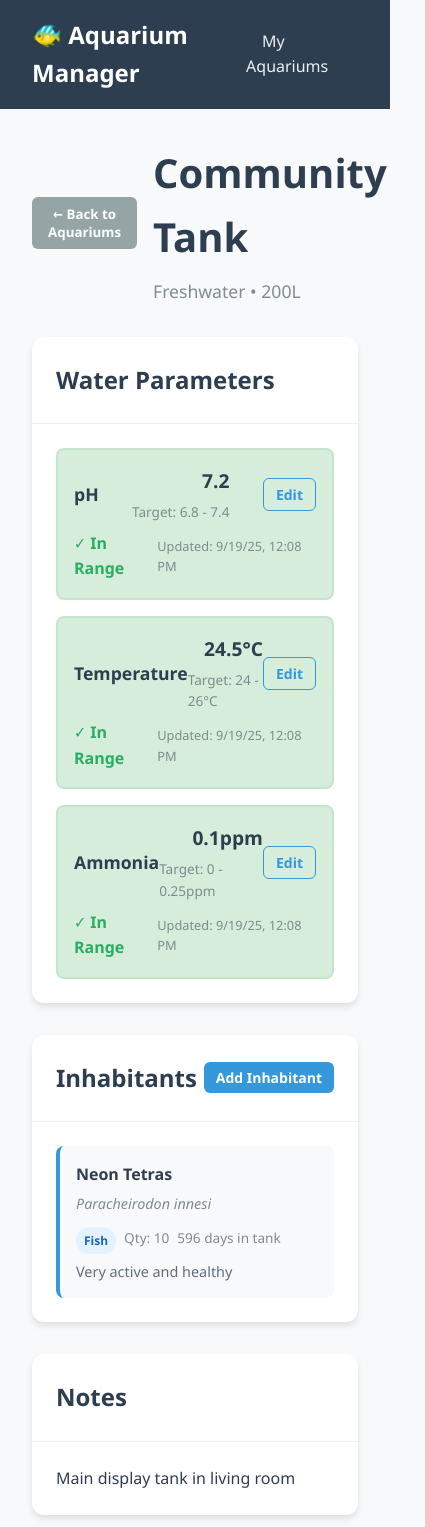
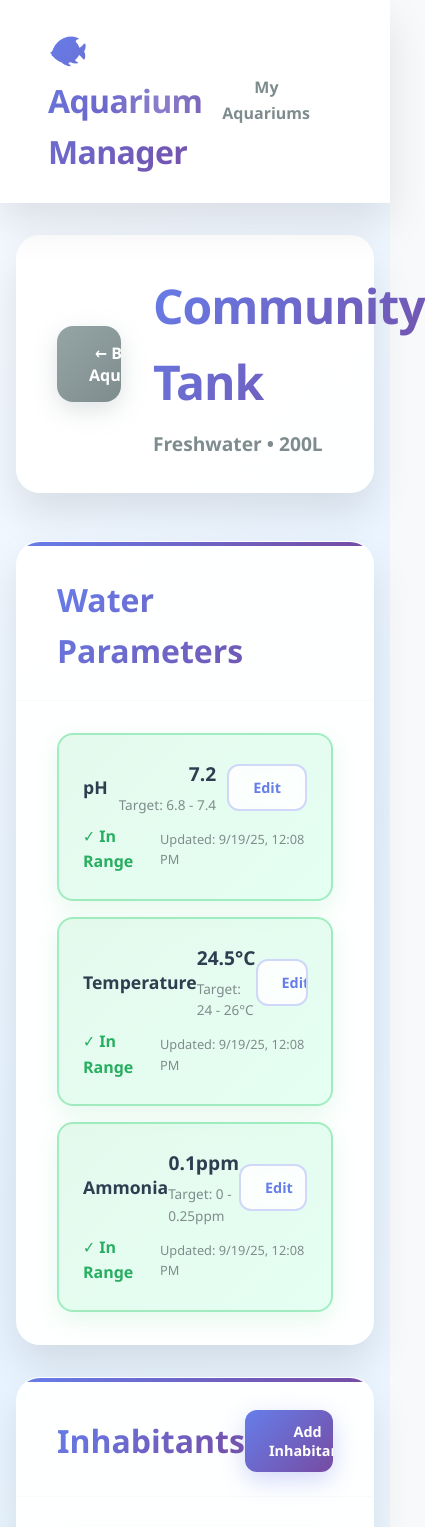
Before and after one commit to kaiye13/aquarium-manager, an Angular app: page /aquarium/1 in a window 390 px wide. Shown: the top 1527 px of the page, 425 px wide, since content can reach past the window. Built offline with nearby package versions, Linux system fonts and the light colour scheme.

Commit message:
Refactor styles for aquarium components; enhance navbar and button designs, improve layout responsiveness, and update background gradients for better aesthetics.

```diff
--- a/src/app/app.scss
+++ b/src/app/app.scss
@@ -1,27 +1,46 @@
+@use '../styles/variables' as *;
+
 .app-container {
   min-height: 100vh;
   display: flex;
   flex-direction: column;
+  background: linear-gradient(135deg, #f8faff 0%, #e6f3ff 50%, #f0f8ff 100%);
 }
 
 .navbar {
-  background-color: #2c3e50;
-  padding: 1rem 2rem;
-  box-shadow: 0 2px 4px rgba(0, 0, 0, 0.1);
+  background: rgba(255, 255, 255, 0.95);
+  backdrop-filter: blur(20px);
+  padding: 1.5rem 3rem;
+  box-shadow: 0 20px 40px rgba(0, 0, 0, 0.1);
   display: flex;
   justify-content: space-between;
   align-items: center;
+  border-bottom: 1px solid rgba(255, 255, 255, 0.2);
+  position: sticky;
+  top: 0;
+  z-index: 1000;
 
   .nav-brand {
     h1 {
-      color: white;
       margin: 0;
-      font-size: 1.5rem;
+      font-size: 2rem;
+      font-weight: 800;
       cursor: pointer;
       text-decoration: none;
+      background: linear-gradient(135deg, #667eea 0%, #764ba2 100%);
+      -webkit-background-clip: text;
+      -webkit-text-fill-color: transparent;
+      background-clip: text;
+      letter-spacing: -0.02em;
+
+      @media (prefers-reduced-motion: no-preference) {
+        transition: all 0.3s cubic-bezier(0.4, 0, 0.2, 1);
+      }
 
       &:hover {
-        color: #3498db;
+        @media (prefers-reduced-motion: no-preference) {
+          transform: scale(1.05);
+        }
       }
     }
   }
@@ -31,25 +50,62 @@
     margin: 0;
     padding: 0;
     display: flex;
-    gap: 2rem;
+    gap: 1rem;
 
     li {
       a {
-        color: #ecf0f1;
+        color: $text-secondary;
         text-decoration: none;
-        font-weight: 500;
-        padding: 0.5rem 1rem;
-        border-radius: 4px;
-        transition: all 0.2s ease;
+        font-weight: 600;
+        font-size: 1rem;
+        padding: 1rem 2rem;
+        border-radius: 16px;
+        position: relative;
+        overflow: hidden;
+
+        @media (prefers-reduced-motion: no-preference) {
+          transition: all 0.3s cubic-bezier(0.4, 0, 0.2, 1);
+        }
+
+        &::before {
+          content: '';
+          position: absolute;
+          top: 0;
+          left: -100%;
+          width: 100%;
+          height: 100%;
+          background: linear-gradient(90deg, transparent, rgba(255, 255, 255, 0.2), transparent);
+          @media (prefers-reduced-motion: no-preference) {
+            transition: left 0.5s ease;
+          }
+        }
 
         &:hover {
-          background-color: rgba(255, 255, 255, 0.1);
-          color: white;
+          background: rgba(102, 126, 234, 0.1);
+          color: $text-primary;
+          backdrop-filter: blur(10px);
+
+          @media (prefers-reduced-motion: no-preference) {
+            transform: translateY(-2px);
+          }
+
+          &::before {
+            left: 100%;
+          }
         }
 
         &.active {
-          background-color: #3498db;
+          background: linear-gradient(135deg, #667eea 0%, #764ba2 100%);
           color: white;
+          box-shadow: 0 8px 25px rgba(102, 126, 234, 0.3);
+
+          @media (prefers-reduced-motion: no-preference) {
+            transform: translateY(-2px);
+          }
+
+          &:hover {
+            box-shadow: 0 12px 40px rgba(102, 126, 234, 0.4);
+          }
         }
       }
     }
@@ -58,10 +114,10 @@
 
 .main-content {
   flex: 1;
-  background-color: #f8f9fa;
-  min-height: calc(100vh - var(--navbar-height, 80px));
+  min-height: calc(100vh - var(--navbar-height, 100px));
+  position: relative;
 }
 
 :root {
-  --navbar-height: 80px;
+  --navbar-height: 100px;
 }
--- a/src/app/aquarium-detail/aquarium-detail.component.scss
+++ b/src/app/aquarium-detail/aquarium-detail.component.scss
@@ -1,27 +1,45 @@
+@use '../../styles/variables' as *;
+
 .aquarium-detail-container {
-  padding: 2rem;
-  max-width: 1200px;
+  padding: 2rem 1rem;
+  max-width: 1400px;
   margin: 0 auto;
 }
 
 .header {
-  margin-bottom: 2rem;
+  display: flex;
+  justify-content: space-between;
+  align-items: center;
+  margin-bottom: 3rem;
+  background: rgba(255, 255, 255, 0.95);
+  backdrop-filter: blur(20px);
+  border-radius: 24px;
+  box-shadow: 0 20px 40px rgba(0, 0, 0, 0.1);
+  padding: 2rem 2.5rem;
+  border: 1px solid rgba(255, 255, 255, 0.2);
 
   .header-content {
     display: flex;
     align-items: center;
-    gap: 1rem;
+    gap: 2rem;
+    width: 100%;
 
     .aquarium-info {
       h1 {
         margin: 0;
-        color: #2c3e50;
-        font-size: 2.5rem;
+        font-size: 3rem;
+        font-weight: 800;
+        background: linear-gradient(135deg, #667eea 0%, #764ba2 100%);
+        -webkit-background-clip: text;
+        -webkit-text-fill-color: transparent;
+        background-clip: text;
+        letter-spacing: -0.02em;
       }
 
       .aquarium-meta {
-        color: #7f8c8d;
-        font-size: 1.1rem;
+        color: $text-secondary;
+        font-size: 1.2rem;
+        font-weight: 600;
         margin-top: 0.5rem;
         display: block;
       }
@@ -30,49 +48,91 @@
 }
 
 .btn {
-  padding: 0.5rem 1rem;
+  padding: 1rem 2rem;
   border: none;
-  border-radius: 6px;
+  border-radius: 16px;
   font-weight: 600;
+  font-size: 1rem;
   text-decoration: none;
   display: inline-flex;
   align-items: center;
   gap: 0.5rem;
   cursor: pointer;
-  transition: all 0.2s ease;
+  position: relative;
+  overflow: hidden;
+
+  @media (prefers-reduced-motion: no-preference) {
+    transition: all 0.3s cubic-bezier(0.4, 0, 0.2, 1);
+  }
+
+  &:focus {
+    outline: 2px solid rgba(102, 126, 234, 0.5);
+    outline-offset: 2px;
+  }
 
   &.btn-primary {
-    background-color: #3498db;
+    background: linear-gradient(135deg, #667eea 0%, #764ba2 100%);
     color: white;
+    box-shadow: 0 8px 25px rgba(102, 126, 234, 0.3);
 
     &:hover {
-      background-color: #2980b9;
+      box-shadow: 0 12px 40px rgba(102, 126, 234, 0.4);
+      @media (prefers-reduced-motion: no-preference) {
+        transform: translateY(-2px) scale(1.02);
+      }
+    }
+
+    &::before {
+      content: '';
+      position: absolute;
+      top: 0;
+      left: -100%;
+      width: 100%;
+      height: 100%;
+      background: linear-gradient(90deg, transparent, rgba(255, 255, 255, 0.2), transparent);
+      @media (prefers-reduced-motion: no-preference) {
+        transition: left 0.5s ease;
+      }
+    }
+
+    &:hover::before {
+      left: 100%;
     }
   }
 
   &.btn-secondary {
-    background-color: #95a5a6;
+    background: linear-gradient(135deg, #95a5a6 0%, #7f8c8d 100%);
     color: white;
+    box-shadow: 0 8px 25px rgba(149, 165, 166, 0.3);
 
     &:hover {
-      background-color: #7f8c8d;
+      box-shadow: 0 12px 40px rgba(149, 165, 166, 0.4);
+      @media (prefers-reduced-motion: no-preference) {
+        transform: translateY(-2px) scale(1.02);
+      }
     }
   }
 
   &.btn-outline {
-    background-color: transparent;
-    color: #3498db;
-    border: 1px solid #3498db;
+    background: rgba(255, 255, 255, 0.9);
+    color: #667eea;
+    border: 2px solid rgba(102, 126, 234, 0.3);
+    backdrop-filter: blur(10px);
 
     &:hover {
-      background-color: #3498db;
+      background: linear-gradient(135deg, #667eea 0%, #764ba2 100%);
       color: white;
+      border-color: transparent;
+      @media (prefers-reduced-motion: no-preference) {
+        transform: translateY(-2px);
+      }
     }
   }
 
   &.btn-small {
-    padding: 0.375rem 0.75rem;
-    font-size: 0.875rem;
+    padding: 0.75rem 1.5rem;
+    font-size: 0.9rem;
+    border-radius: 12px;
   }
 }
 
@@ -84,27 +144,45 @@
 }
 
 .card {
-  background: white;
-  border-radius: 12px;
-  box-shadow: 0 4px 6px rgba(0, 0, 0, 0.1);
+  background: rgba(255, 255, 255, 0.95);
+  backdrop-filter: blur(20px);
+  border-radius: 24px;
+  box-shadow: 0 20px 40px rgba(0, 0, 0, 0.1);
+  border: 1px solid rgba(255, 255, 255, 0.2);
   overflow: hidden;
+  position: relative;
+
+  &::before {
+    content: '';
+    position: absolute;
+    top: 0;
+    left: 0;
+    right: 0;
+    height: 4px;
+    background: linear-gradient(135deg, #667eea 0%, #764ba2 100%);
+  }
 
   .card-header {
-    padding: 1.5rem;
-    border-bottom: 1px solid #ecf0f1;
+    padding: 2rem 2.5rem 1.5rem;
+    border-bottom: 1px solid rgba(236, 240, 241, 0.3);
     display: flex;
     justify-content: space-between;
     align-items: center;
 
     h2 {
       margin: 0;
-      color: #2c3e50;
-      font-size: 1.5rem;
+      color: $text-primary;
+      font-size: 2rem;
+      font-weight: 700;
+      background: linear-gradient(135deg, #667eea 0%, #764ba2 100%);
+      -webkit-background-clip: text;
+      -webkit-text-fill-color: transparent;
+      background-clip: text;
     }
   }
 
   .card-body {
-    padding: 1.5rem;
+    padding: 2rem 2.5rem;
   }
 }
 
@@ -115,19 +193,34 @@
 }
 
 .parameter-item {
-  padding: 1rem;
-  border-radius: 8px;
+  padding: 1.5rem;
+  border-radius: 16px;
   border: 2px solid transparent;
+  background: rgba(248, 250, 252, 0.8);
+  backdrop-filter: blur(10px);
+  @media (prefers-reduced-motion: no-preference) {
+    transition: all 0.3s cubic-bezier(0.4, 0, 0.2, 1);
+  }
+
+  &:hover {
+    box-shadow: 0 15px 30px rgba(0, 0, 0, 0.1);
+    @media (prefers-reduced-motion: no-preference) {
+      transform: translateY(-2px);
+    }
+  }
 
   &.success {
-    background-color: #d5edda;
-    border-color: #c3e6cb;
+    background: linear-gradient(135deg, rgba(0, 200, 81, 0.1) 0%, rgba(0, 255, 136, 0.1) 100%);
+    border-color: rgba(0, 200, 81, 0.3);
+    box-shadow: 0 8px 25px rgba(0, 200, 81, 0.1);
   }
 
   &.danger {
-    background-color: #f8d7da;
-    border-color: #f5c6cb;
+    background: linear-gradient(135deg, rgba(255, 68, 68, 0.1) 0%, rgba(204, 0, 0, 0.1) 100%);
+    border-color: rgba(255, 68, 68, 0.3);
+    box-shadow: 0 8px 25px rgba(255, 68, 68, 0.1);
   }
+}
 
   .parameter-info {
     display: flex;
@@ -219,7 +312,6 @@
       font-size: 0.8rem;
     }
   }
-}
 
 .inhabitant-list {
   display: flex;
@@ -228,10 +320,24 @@
 }
 
 .inhabitant-item {
-  padding: 1rem;
-  background-color: #f8f9fa;
-  border-radius: 8px;
-  border-left: 4px solid #3498db;
+  padding: 1.5rem;
+  background: rgba(255, 255, 255, 0.9);
+  backdrop-filter: blur(10px);
+  border-radius: 16px;
+  border-left: 4px solid transparent;
+  border-image: linear-gradient(135deg, #667eea 0%, #764ba2 100%) 1;
+  box-shadow: 0 10px 25px rgba(0, 0, 0, 0.08);
+
+  @media (prefers-reduced-motion: no-preference) {
+    transition: all 0.3s cubic-bezier(0.4, 0, 0.2, 1);
+  }
+
+  &:hover {
+    box-shadow: 0 15px 35px rgba(0, 0, 0, 0.12);
+    @media (prefers-reduced-motion: no-preference) {
+      transform: translateY(-2px);
+    }
+  }
 
   .inhabitant-info {
     h4 {
@@ -253,29 +359,34 @@
       margin-bottom: 0.5rem;
 
       .type-badge {
-        padding: 0.25rem 0.5rem;
-        border-radius: 15px;
-        font-size: 0.75rem;
+        padding: 0.5rem 1rem;
+        border-radius: 20px;
+        font-size: 0.85rem;
         font-weight: 600;
+        backdrop-filter: blur(10px);
 
         &.type-fish {
-          background-color: #e3f2fd;
+          background: linear-gradient(135deg, #e3f2fd 0%, #bbdefb 100%);
           color: #1565c0;
+          box-shadow: 0 4px 15px rgba(21, 101, 192, 0.2);
         }
 
         &.type-invertebrate {
-          background-color: #f3e5f5;
+          background: linear-gradient(135deg, #f3e5f5 0%, #e1bee7 100%);
           color: #7b1fa2;
+          box-shadow: 0 4px 15px rgba(123, 31, 162, 0.2);
         }
 
         &.type-plant {
-          background-color: #e8f5e8;
+          background: linear-gradient(135deg, #e8f5e8 0%, #c8e6c9 100%);
           color: #2e7d32;
+          box-shadow: 0 4px 15px rgba(46, 125, 50, 0.2);
         }
 
         &.type-coral {
-          background-color: #fff3e0;
+          background: linear-gradient(135deg, #fff3e0 0%, #ffcc80 100%);
           color: #ef6c00;
+          box-shadow: 0 4px 15px rgba(239, 108, 0, 0.2);
         }
       }
 
@@ -296,11 +407,17 @@
 
 .empty-state {
   text-align: center;
-  padding: 2rem;
-  color: #7f8c8d;
+  padding: 3rem;
+  background: rgba(255, 255, 255, 0.7);
+  border-radius: 20px;
+  border: 2px dashed rgba(102, 126, 234, 0.3);
+  margin: 1rem 0;
 
   p {
-    margin-bottom: 1rem;
+    margin-bottom: 1.5rem;
+    color: $text-secondary;
+    font-size: 1.1rem;
+    font-weight: 500;
   }
 }
 
@@ -317,15 +434,28 @@
 .not-found {
   text-align: center;
   padding: 4rem 2rem;
+  background: rgba(255, 255, 255, 0.95);
+  backdrop-filter: blur(20px);
+  border-radius: 24px;
+  box-shadow: 0 20px 40px rgba(0, 0, 0, 0.1);
+  border: 1px solid rgba(255, 255, 255, 0.2);
+  margin: 2rem;
 
   h2 {
-    color: #2c3e50;
+    color: $text-primary;
     margin-bottom: 1rem;
+    font-size: 2.5rem;
+    font-weight: 700;
+    background: linear-gradient(135deg, #667eea 0%, #764ba2 100%);
+    -webkit-background-clip: text;
+    -webkit-text-fill-color: transparent;
+    background-clip: text;
   }
 
   p {
-    color: #7f8c8d;
+    color: $text-secondary;
     margin-bottom: 2rem;
+    font-size: 1.2rem;
   }
 }
 
--- a/src/app/aquarium-list/aquarium-list.component.scss
+++ b/src/app/aquarium-list/aquarium-list.component.scss
@@ -1,8 +1,6 @@
 @use '../../styles/variables' as *;
 
 .aquarium-list-container {
-  min-height: 100vh;
-  background: linear-gradient(135deg, #f8faff 0%, #e6f3ff 50%, #f0f8ff 100%);
   padding: 2rem 1rem;
   max-width: 1400px;
   margin: 0 auto;
```
